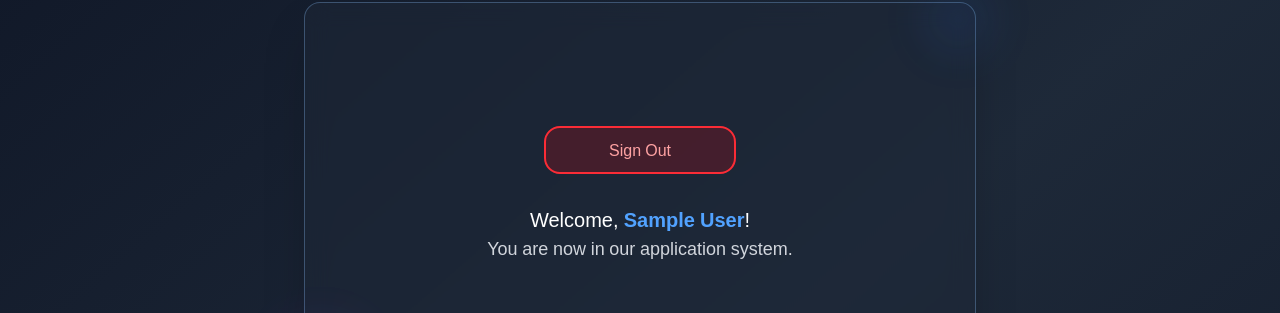
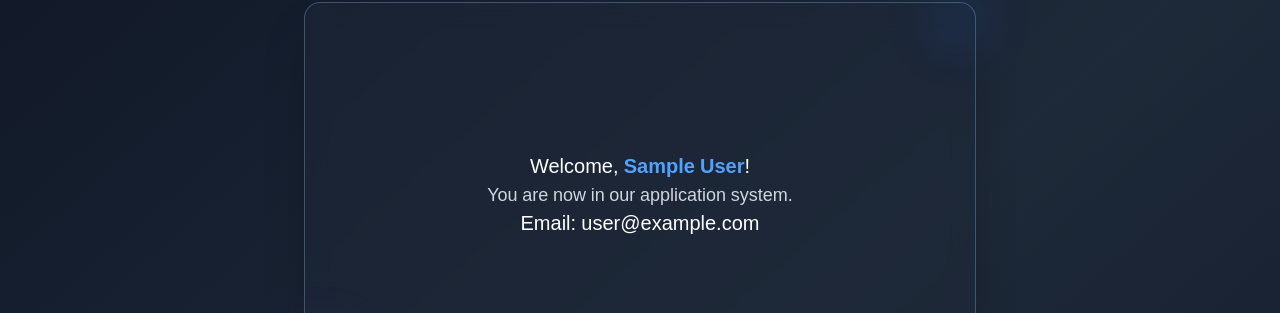
Before and after one commit to tongher446/applicationforstudents, a Next.js app: page /welcome in a window 1280 px wide. Shown: the part 94-407 px from the top of the page. Built offline with nearby package versions, Linux system fonts and the light colour scheme; no server answers; sample sign-in values are in the browser's storage.

Commit message:
delect logout button

```diff
--- a/src/app/welcome/page.jsx
+++ b/src/app/welcome/page.jsx
@@ -26,15 +26,6 @@ export default function Welcome() {
           transition={{ duration: 0.6 }}
           className="container w-full max-w-2xl border border-blue-300/30 bg-gray-800/50 backdrop-blur-md rounded-2xl shadow-2xl h-96 flex flex-col justify-center items-center p-8"
         >
-          <motion.button
-            onClick={() => signOut()}
-            className="border-2 border-red-500 rounded-2xl cursor-pointer w-48 h-12 flex justify-center items-center bg-red-600/20 hover:bg-red-600/30 text-red-300 font-medium transition-all duration-300 mb-8"
-            whileHover={{ scale: 1.05, boxShadow: "0 0 15px rgba(239, 68, 68, 0.5)" }}
-            whileTap={{ scale: 0.95 }}
-          >
-            Sign Out
-          </motion.button>
-
           <motion.div
             className="text-center text-white text-xl font-medium"
             initial={{ opacity: 0 }}
@@ -43,7 +34,9 @@ export default function Welcome() {
           >
             Welcome, <span className="text-blue-400 font-bold">{session?.user?.name}</span>!
             <br />
-            <span className="text-gray-300 text-lg">You are now in our application system.</span>
+            <span className="text-gray-300 text-lg">You are now in our application system.</span> <br />
+            <span>Email: </span>
+            {session?.user?.email}
           </motion.div>
 
           {/* Animated welcome decoration */}
```
